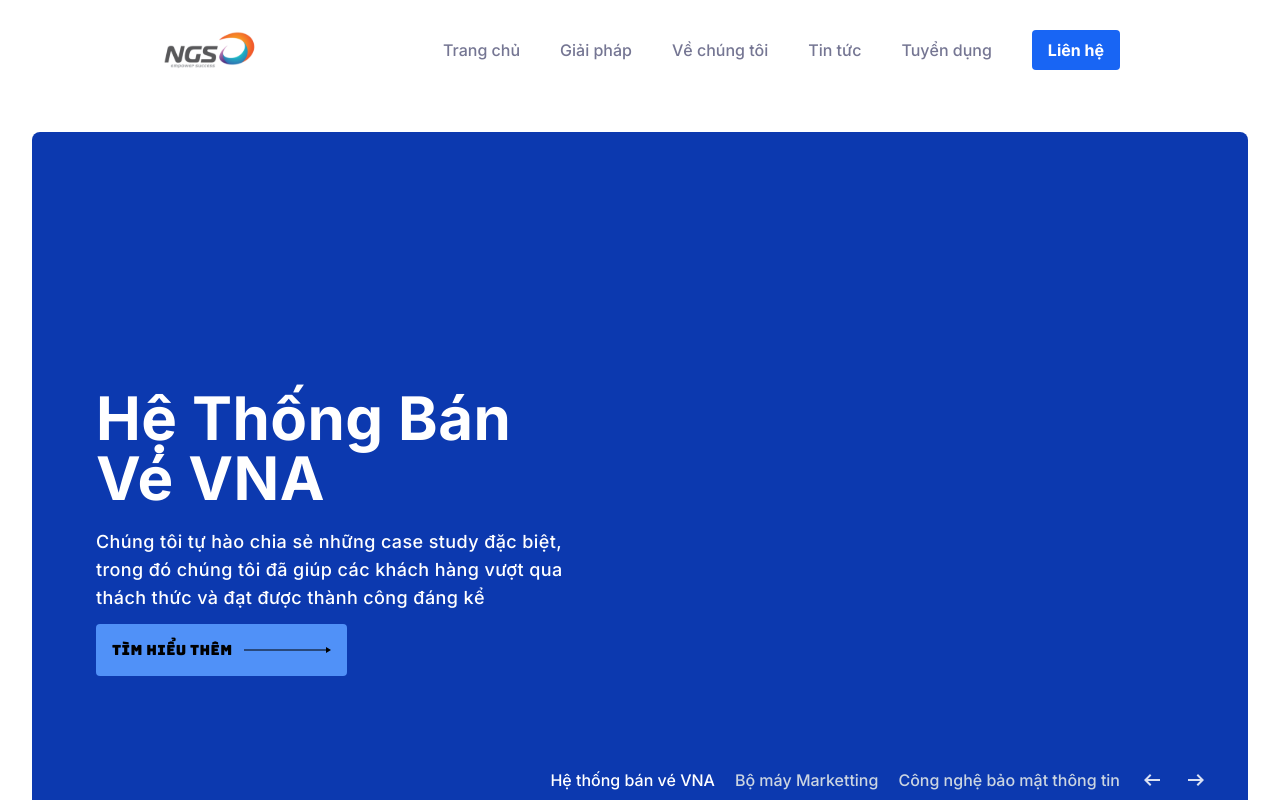
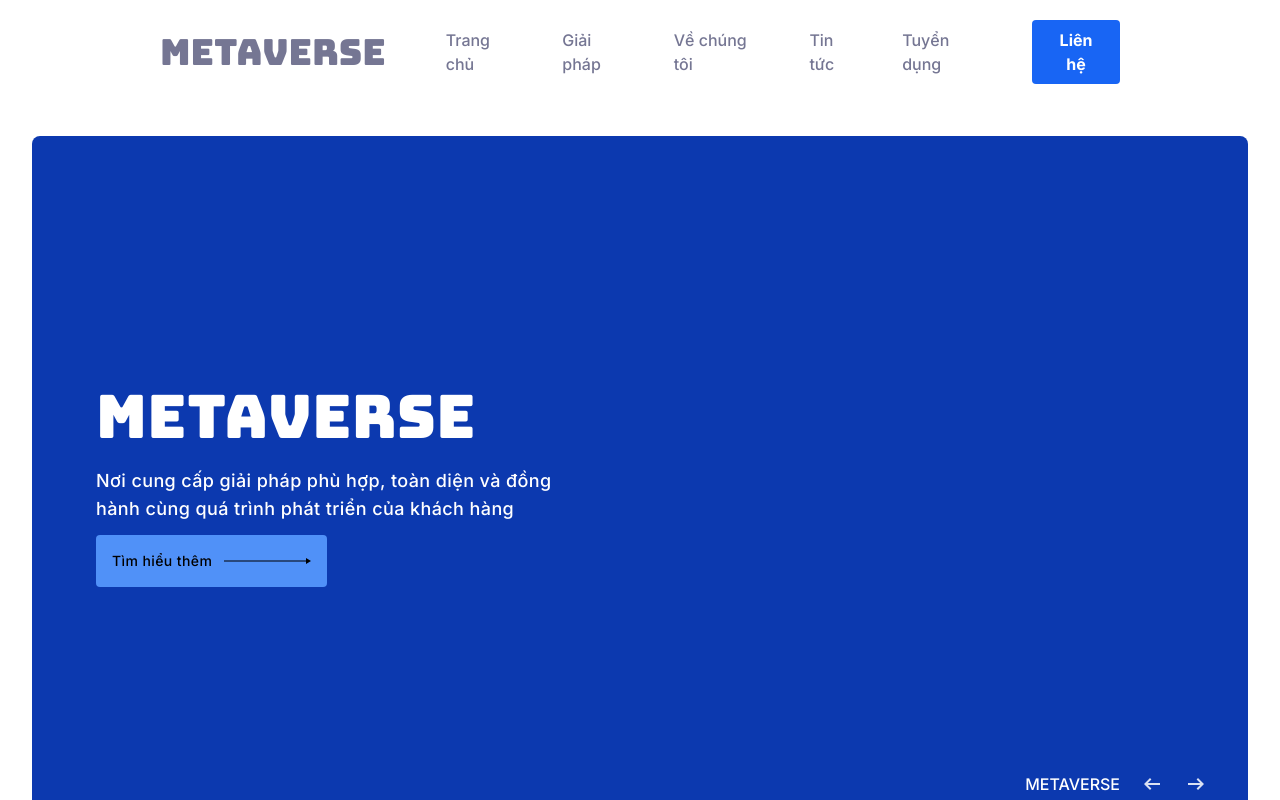
Before and after one commit to Night1st/Metaverse, a Next.js app: page / in a window 1280 px wide. Shown: the top 800 px of the page. Built offline with nearby package versions, Linux system fonts and the light colour scheme.

Commit message:
Build header, banner

```diff
--- a/src/pages/index.tsx
+++ b/src/pages/index.tsx
@@ -1,7 +1,7 @@
 import Head from "next/head";
 import LayoutWebsite from "@/shared/components/layout/LayoutWebsite";
 import Banner from "@/shared/components/home/banner";
-import { bannerData } from "@/shared/mock/banner";
+import { homeData } from "@/shared/mock/banner";
 import NextGenerationSolution from "@/shared/components/home/nextGenerationSolution";
 import WhyUs from "@/shared/components/home/whyUs";
 import Testimonial from "@/shared/components/home/testimonial";
@@ -18,7 +18,7 @@ export function Home() {
         <meta name="description" content="Trang chủ NGS" />
         <meta name="keywords" content="Công nghệ thông tin, Giải pháp số" />
       </Head>
-      <Banner data={bannerData} />
+      <Banner data={homeData} />
       <NextGenerationSolution />
       <Service/>
       <WhyUs />
--- a/src/shared/components/common/BtnFindOut.tsx
+++ b/src/shared/components/common/BtnFindOut.tsx
@@ -6,7 +6,7 @@ interface Props {
   cls?: any;
 }
 
-const bungee = Bungee({ subsets: ["latin-ext"], display: 'swap', weight: ['400'] })
+
 
 const BtnFindOut = ({ cls }: Props) => {
   const buttonVariants = {
@@ -23,9 +23,7 @@ const BtnFindOut = ({ cls }: Props) => {
       whileHover="hover"
       className={`bg-[var(--blue-color-400)] relative flex justify-between items-center gap-3 text-black text-left py-4 px-4 rounded cursor-pointer mt-3 ${cls}`}
     >
-      <div className={bungee.className}>
       <p className="text-sm">Tìm hiểu thêm</p>
-      </div>
 
       <IconLineDirection  color="#000" />
       <motion.div
--- a/src/shared/components/home/banner/ContentBanner.tsx
+++ b/src/shared/components/home/banner/ContentBanner.tsx
@@ -1,6 +1,7 @@
 import { AnimatePresence, motion } from "framer-motion";
 import { Data } from ".";
 import BtnFindOut from "../../common/BtnFindOut";
+import { Bungee } from 'next/font/google'
 export const staggerChildren = {
   animate: {
     transition: {
@@ -27,13 +28,14 @@ export const wordAnimation = {
 interface Props {
   selectedTab: Data;
 }
+const bungee = Bungee({ subsets: ["latin-ext"], display: 'swap', weight: ['400'] })
 const ContentBanner = ({ selectedTab }: Props) => {
   return (
     <div className="flex min-h-screen flex-col justify-center items-center leading-[90%] tracking-wide lg:left-0 lg:w-[50%] lg:px-16 lg:items-start">
       <div className="text-left text-4xl font-bold capitalize lg:text-6xl">
         {/* <h1 className="inline-block pr-2 text-4xl lg:text-6xl">Cải Tiến</h1> */}
         <AnimatePresence mode="wait">
-          <motion.span variants={staggerChildren} animate="animate">
+          <motion.span variants={staggerChildren} animate="animate" className={bungee.className}>
             {selectedTab
               ? selectedTab.title.split(" ").map((word, idx) => (
                   <motion.div
--- a/src/shared/components/home/banner/index.tsx
+++ b/src/shared/components/home/banner/index.tsx
@@ -1,9 +1,9 @@
-import { motion, AnimatePresence } from 'framer-motion';
-import { useState } from 'react';
-import { PreImage } from '../../common/PreImage';
-import IconArrowLeft from '../../icon/IconArrowLeft';
-import IconArrowRight from '../../icon/IconArrowRight';
-import ContentBanner from './ContentBanner';
+import { motion, AnimatePresence } from "framer-motion";
+import { useState } from "react";
+import { PreImage } from "../../common/PreImage";
+import IconArrowLeft from "../../icon/IconArrowLeft";
+import IconArrowRight from "../../icon/IconArrowRight";
+import ContentBanner from "./ContentBanner";
 export interface Data {
   title: string;
   description: string;
@@ -29,24 +29,30 @@ const Banner = ({ data }: Props) => {
   };
 
   return (
-    <section className='block m-8'>
-      <div className='snap-x-mandatory scrollbar-none relative max-h-[700px] flex overflow-hidden text-white bg-[var(--blue-color-700)] rounded-lg'>
+    <section className="block m-8">
+      <div className="snap-x-mandatory scrollbar-none relative max-h-[700px] flex overflow-hidden text-white bg-[var(--blue-color-700)] rounded-lg">
+        <div className="w-full flex justify-between items-center mx-auto">
         <ContentBanner selectedTab={selectedTab && selectedTab} />
-        <div className='absolute bottom-10 right-10'>
-          <div className='flex items-center justify-between gap-5'>
-            <ul className='hidden md:flex items-center justify-between gap-5'>
+        </div>
+        <div className="absolute bottom-10 right-10">
+          <div className="flex items-center justify-between gap-5">
+            <ul className="hidden md:flex items-center justify-between gap-5">
               {data.map((item, idx) => (
                 <li
                   key={idx}
-                  className={`${item === selectedTab ? 'text-white' : 'text-slate-300 '} cursor-pointer font-medium`}
+                  className={`${
+                    item === selectedTab ? "text-white" : "text-slate-300 "
+                  } cursor-pointer font-medium`}
                   onClick={() => setSelectedTab(item)}
                 >
                   {`${item.title}`}
-                  {item === selectedTab ? <motion.div className='' layoutId='underline' /> : null}
+                  {item === selectedTab ? (
+                    <motion.div className="" layoutId="underline" />
+                  ) : null}
                 </li>
               ))}
             </ul>
-            <div className='flex items-center justify-center gap-5 cursor-pointer z-30'>
+            <div className="flex items-center justify-center gap-5 cursor-pointer z-30">
               <IconArrowLeft onClick={handlePrev} />
               <IconArrowRight onClick={handleNext} />
             </div>
--- a/src/shared/components/layout/header/index.tsx
+++ b/src/shared/components/layout/header/index.tsx
@@ -3,6 +3,9 @@ import Link from "next/link";
 import { useEffect, useState } from "react";
 import { PreImage } from "../../common/PreImage";
 import logo from "../../../../../public/logo.svg";
+import { Bungee } from 'next/font/google'
+
+const bungee = Bungee({ subsets: ["latin-ext"], display: 'swap', weight: ['400'] })
 
 const Header = () => {
   const [isScrolled, setIsScrolled] = useState(false);
@@ -27,13 +30,16 @@ const Header = () => {
 
   return (
     <section
-      className={`w-full sticky top-0 z-50 flex justify-between items-center gap-5 px-5 md:px-40 bg-white transition ${isScrolled
+      className={`w-full sticky top-0 z-50 flex justify-between items-center gap-5 px-5 py-5 md:px-40 bg-white transition ${isScrolled
           ? "absolute text-white border-b-[1px] border-opacity-50 border-slate-300 inset-0 bg-slate-900 bg-opacity-10 backdrop-filter backdrop-blur duration-500 ease-in-out"
           : "bg-transparent bg-opacity-100 duration-500 ease-in-out "
         }`}
     >
       <div className="flex justify-around items-center">
-        <PreImage height={100} width={100} src={logo} alt={"Logo"} layer={false} />
+        <div className={bungee.className}>
+          <p className="text-4xl">METAVERSE</p>
+        </div>
+        {/* <PreImage height={100} width={100} src={logo} alt={"Logo"} layer={false} /> */}
 
       </div>
       <div className="flex justify-center items-center gap-10">
--- a/src/shared/mock/banner/index.ts
+++ b/src/shared/mock/banner/index.ts
@@ -23,5 +23,11 @@ export const bannerData = [
 ];
 
 export const homeData = [
-
+    {
+        title: "METAVERSE",
+        description:
+            "Nơi cung cấp giải pháp phù hợp, toàn diện và đồng hành cùng quá trình phát triển của khách hàng",
+        image:
+            "",
+    },
 ]
```
Also changed, not shown: 1 other file (tests, documents, lock files or other folders).
